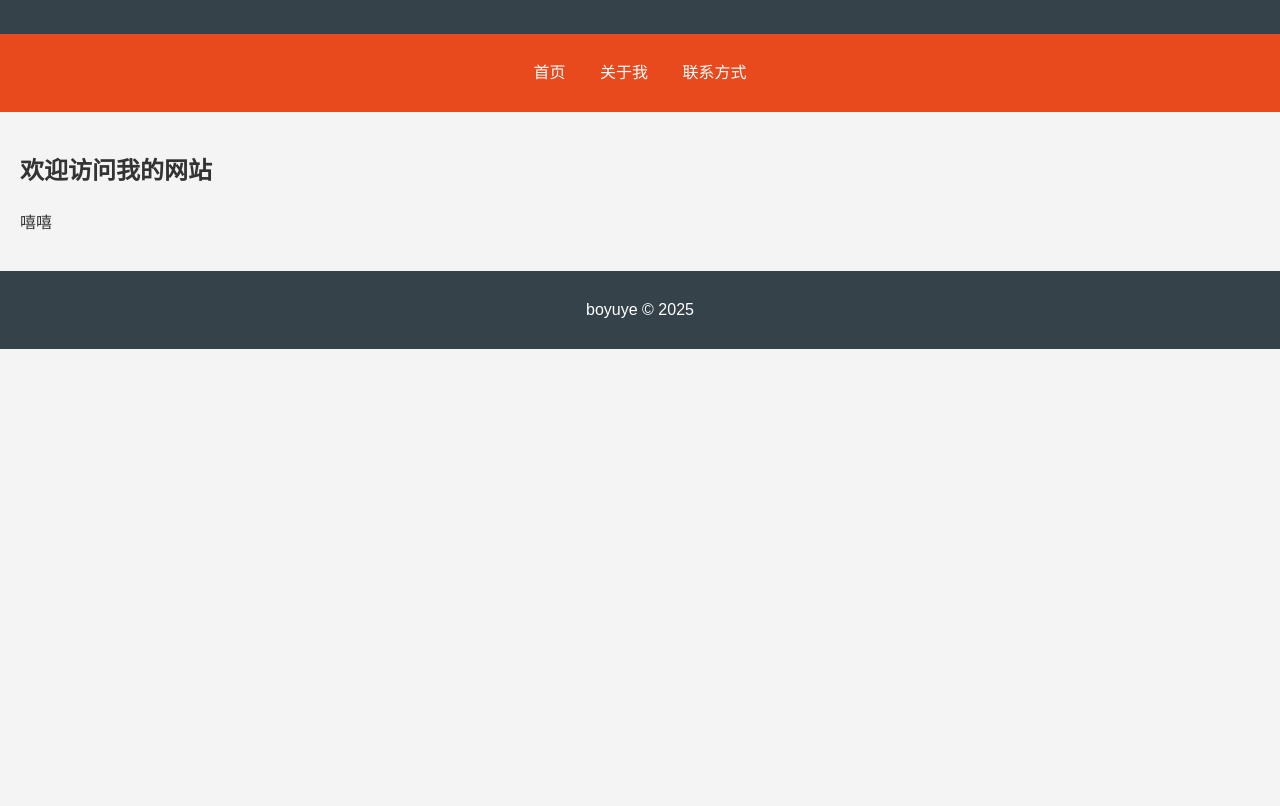
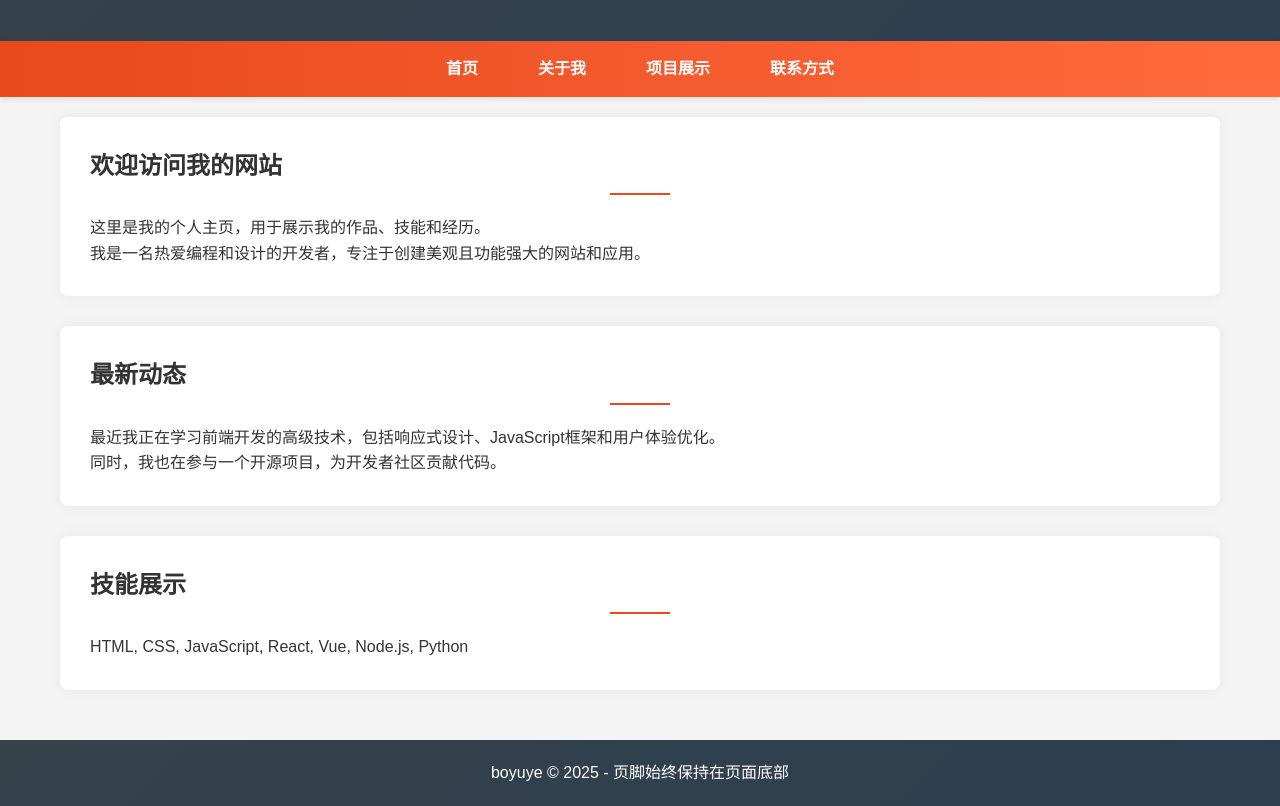
Before and after one commit to boyuye/boyu.github.io, a plain HTML site: page index.html in a window 1280 px wide. Shown: the part 100-906 px from the top of the page. Before the commit the page ends 800 px from the top, so only its background shows below. Drawn offline with Linux system fonts and the light colour scheme.

Commit message:
Update index.html

```diff
--- a/index.html
+++ b/index.html
@@ -3,70 +3,175 @@
 <head>
     <meta charset="UTF-8">
     <meta name="viewport" content="width=device-width, initial-scale=1.0">
-    <title>Personal Page of Boyu Ye</title> <!-- 修改为你的网站标题 -->
+    <title>叶博宇的个人主页</title>
     <style>
-        body {
+        /* 基础样式 */
+        * {
+            margin: 0;
+            padding: 0;
+            box-sizing: border-box;
+        }
+
+        html, body {
+            height: 100%;
             font-family: 'Arial', sans-serif;
             line-height: 1.6;
-            margin: 0;
-            padding: 0;
             background-color: #f4f4f4;
             color: #333;
         }
+
+        /* 使用Flexbox布局确保页脚在底部 */
+        body {
+            display: flex;
+            flex-direction: column;
+            min-height: 100vh;
+        }
+
+        /* 主要内容区域，可以自动扩展以填充空间 */
+        main {
+            flex: 1 0 auto;
+            padding: 20px;
+            max-width: 1200px;
+            width: 100%;
+            margin: 0 auto;
+        }
+
+        /* 页头样式 */
         header {
-            background: #35424a;
+            background: linear-gradient(135deg, #35424a, #2c3e50);
             color: #ffffff;
-            padding: 20px 0;
+            padding: 30px 0;
             text-align: center;
+            box-shadow: 0 2px 5px rgba(0,0,0,0.1);
         }
+
+        /* 导航样式 */
         nav {
-            background: #e8491d;
+            background: linear-gradient(90deg, #e8491d, #ff6b3d);
             color: #ffffff;
             text-align: center;
-            padding: 10px 0;
+            padding: 15px 0;
+            box-shadow: 0 2px 5px rgba(0,0,0,0.1);
         }
+
         nav ul {
             padding: 0;
+            display: flex;
+            justify-content: center;
+            list-style: none;
         }
+
         nav ul li {
-            display: inline;
-            margin: 0 15px;
+            margin: 0 20px;
         }
+
         nav a {
             color: #ffffff;
             text-decoration: none;
+            font-weight: bold;
+            transition: all 0.3s ease;
+            padding: 5px 10px;
+            border-radius: 3px;
         }
-        main {
-            padding: 20px;
+
+        nav a:hover {
+            background-color: rgba(255, 255, 255, 0.2);
         }
+
+        /* 内容区域样式 */
+        .content {
+            background: white;
+            padding: 30px;
+            border-radius: 8px;
+            box-shadow: 0 0 15px rgba(0,0,0,0.05);
+            margin-bottom: 30px;
+        }
+
+        /* 页脚样式 - 保持在底部 */
         footer {
-            background: #35424a;
+            background: linear-gradient(135deg, #35424a, #2c3e50);
             color: #ffffff;
             text-align: center;
-            padding: 10px 0;
+            padding: 20px 0;
+            margin-top: auto; /* 关键属性：确保页脚保持在底部 */
+            width: 100%;
+        }
+
+        /* 响应式设计 */
+        @media (max-width: 768px) {
+            nav ul {
+                flex-direction: column;
+            }
+
+            nav ul li {
+                margin: 5px 0;
+            }
+
+            main {
+                padding: 15px;
+            }
+
+            .content {
+                padding: 20px;
+            }
+        }
+
+        /* 添加一些动画效果 */
+        h1, h2 {
             position: relative;
+            padding-bottom: 10px;
+            margin-bottom: 20px;
+        }
+
+        h1:after, h2:after {
+            content: '';
+            position: absolute;
             bottom: 0;
-            width: 100%;
+            left: 50%;
+            transform: translateX(-50%);
+            width: 80px;
+            height: 3px;
+            background: #e8491d;
+        }
+
+        h2:after {
+            width: 60px;
+            height: 2px;
         }
     </style>
 </head>
 <body>
     <header>
-        <h1>叶博宇的个人主页</h1> <!-- 修改为你的网站主标题 -->
+        <h1>叶博宇的个人主页</h1>
     </header>
     <nav>
         <ul>
-            <li><a href="#">首页</a></li> <!-- 修改你的导航链接 -->
+            <li><a href="#">首页</a></li>
             <li><a href="#">关于我</a></li>
+            <li><a href="#">项目展示</a></li>
             <li><a href="#">联系方式</a></li>
         </ul>
     </nav>
     <main>
-        <h2>欢迎访问我的网站</h2> <!-- 修改主要内容标题 -->
-        <p>嘻嘻</p> <!-- 修改主要内容 -->
+        <div class="content">
+            <h2>欢迎访问我的网站</h2>
+            <p>这里是我的个人主页，用于展示我的作品、技能和经历。</p>
+            <p>我是一名热爱编程和设计的开发者，专注于创建美观且功能强大的网站和应用。</p>
+        </div>
+
+        <div class="content">
+            <h2>最新动态</h2>
+            <p>最近我正在学习前端开发的高级技术，包括响应式设计、JavaScript框架和用户体验优化。</p>
+            <p>同时，我也在参与一个开源项目，为开发者社区贡献代码。</p>
+        </div>
+
+        <div class="content">
+            <h2>技能展示</h2>
+            <p>HTML, CSS, JavaScript, React, Vue, Node.js, Python</p>
+        </div>
     </main>
     <footer>
-        <p>boyuye © 2025 </p> <!-- 修改页脚信息 -->
+        <p>boyuye © 2025 - 页脚始终保持在页面底部</p>
     </footer>
 </body>
 </html>
```
